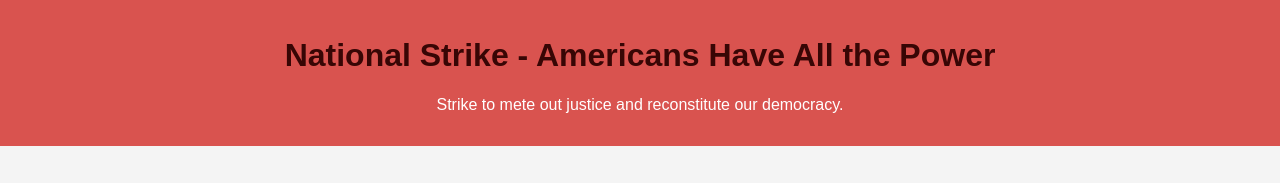
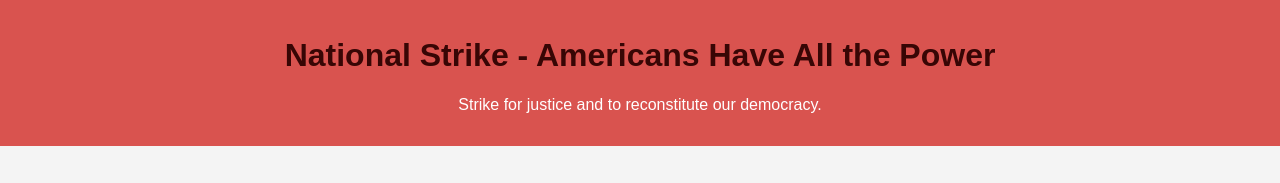
Before and after one commit to githubdan/nationalstrike, a plain HTML site: page index.html in a window 1280 px wide. Shown: the top 183 px of the page. Drawn offline with Linux system fonts and the light colour scheme.

Commit message:
Update index.html
changed some wording

```diff
--- a/index.html
+++ b/index.html
@@ -75,7 +75,7 @@
     <!-- Header Section -->
     <header>
         <h1>National Strike - Americans Have All the Power</h1>
-        <p>Strike to mete out justice and reconstitute our democracy.</p>
+        <p>Strike for justice and to reconstitute our democracy.</p>
     </header>
 
     <!-- Navigation Links -->
```
